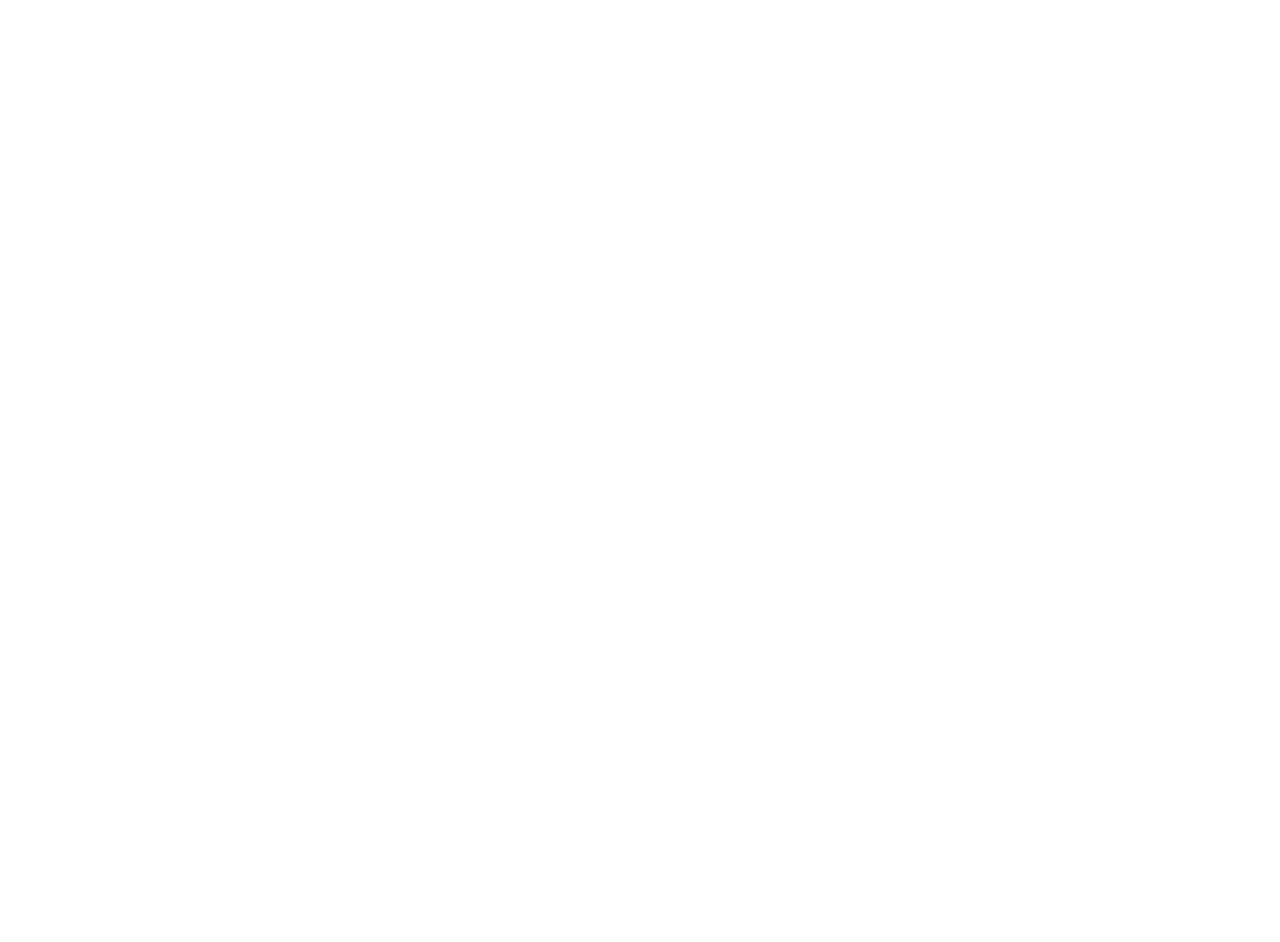
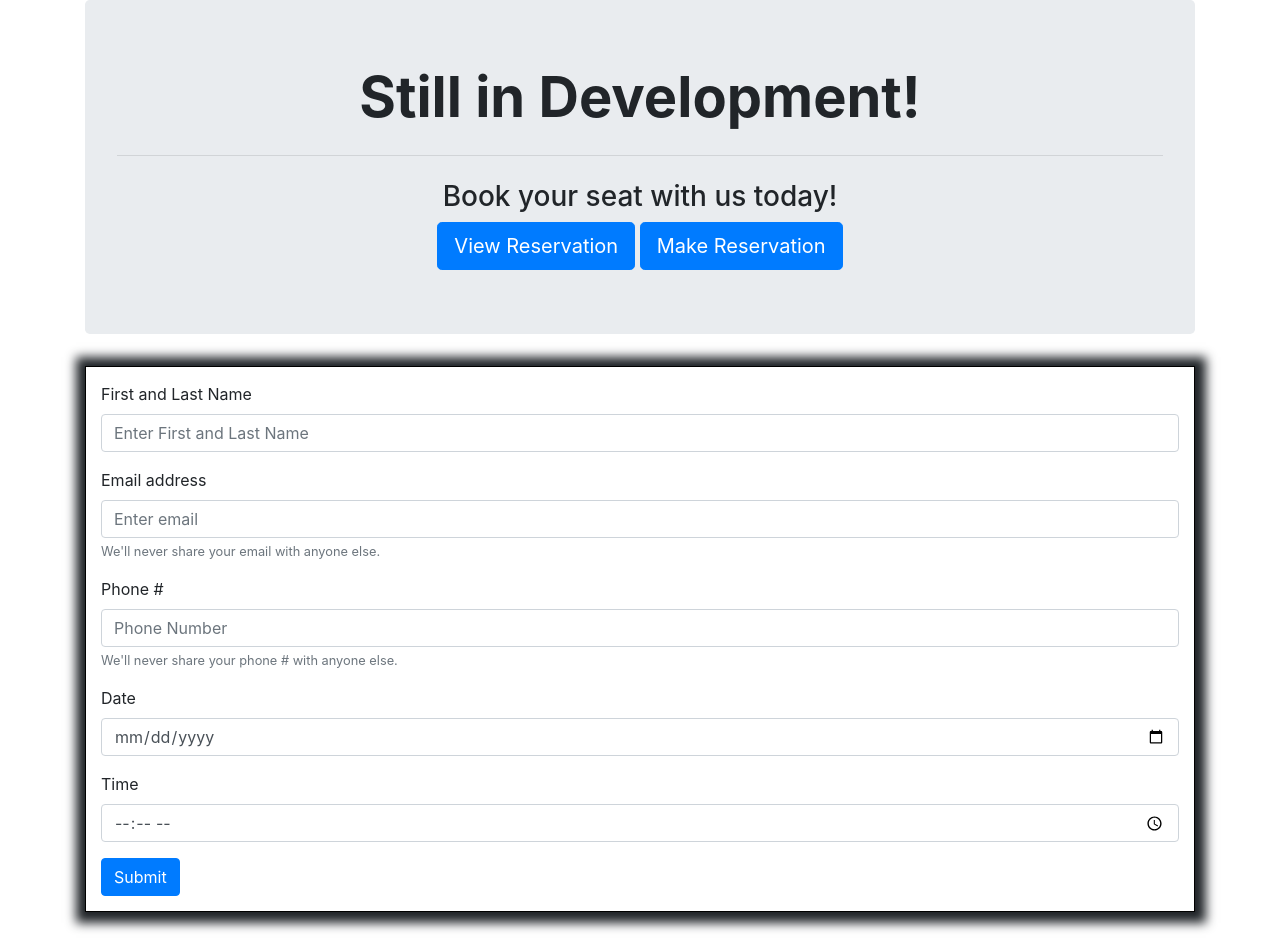
Before and after one commit to nadeemprasla/HotRestaurant, a plain HTML site: page make.html in a window 1280 px wide. Before the commit the page ends 800 px from the top, so only its background shows below. Drawn offline with nearby package versions, Linux system fonts and the light colour scheme.

Commit message:
added html basic completed

```diff
--- a/make.html
+++ b/make.html
@@ -0,0 +1,81 @@
+<!doctype html>
+<html lang="en">
+
+<head>
+    <meta charset="utf-8">
+    <meta name="viewport" content="width=device-width, initial-scale=1, shrink-to-fit=yes">
+
+    <link rel="stylesheet" href="https://stackpath.bootstrapcdn.com/bootstrap/4.3.1/css/bootstrap.min.css"
+        integrity="sha384-ggOyR0iXCbMQv3Xipma34MD+dH/1fQ784/j6cY/iJTQUOhcWr7x9JvoRxT2MZw1T" crossorigin="anonymous">
+
+    <title></title>
+</head>
+
+<body>
+    <div class="container">
+
+        <div class="jumbotron" style="">
+            <h1 class="display-4" style="text-align: center;font-weight: bold;">Still in Development!</h1>
+            <hr class="my-4">
+            <h3 style="text-align: center;">Book your seat with us today!</h3>
+            <div class="selectbtn" style="text-align: center;">
+                    <span>
+                            <a class="btn btn-primary btn-lg" href="/view" role="button">View Reservation</a>
+                            <a class="btn btn-primary btn-lg" href="/make" role="button">Make Reservation</a>
+                        </span>
+            </div>
+
+        </div>
+
+
+        <form style="border: 1px black solid;padding: 15px;box-shadow: 1px 1px 10px 10px;margin-bottom: 30px;">
+            <div class="form-group">
+                <label for="name">First and Last Name</label>
+                <input class="form-control" id="name" placeholder="Enter First and Last Name">
+            </div>
+            <div class="form-group">
+                <label for="exampleInputEmail1">Email address</label>
+                <input type="email" class="form-control" id="exampleInputEmail1" placeholder="Enter email">
+                <small class="form-text text-muted">We'll never share your email with anyone
+                    else.</small>
+            </div>
+            <div class="form-group">
+                <label for="">Phone #</label>
+                <input type="number" class="form-control" id="pnumber" placeholder="Phone Number">
+                <small class="form-text text-muted">We'll never share your phone # with anyone
+                    else.</small>
+            </div>
+            <div class="form-group">
+                <label for="">Date</label>
+                <input type="date" class="form-control" id="date" placeholder="Date">
+            </div>
+            <div class="form-group">
+                <label for="">Time</label>
+                <input type="time" class="form-control" id="time" placeholder="Time">
+            </div>
+            <button type="submit" class="btn btn-primary">Submit</button>
+        </form>
+    </div>
+
+
+
+
+    <script type="text/javascript">
+
+
+    </script>
+
+    <!-- Optional JavaScript -->
+    <!-- jQuery first, then Popper.js, then Bootstrap JS -->
+    <script src="https://code.jquery.com/jquery-3.4.1.js"
+        integrity="sha256-WpOohJOqMqqyKL9FccASB9O0KwACQJpFTUBLTYOVvVU=" crossorigin="anonymous"></script>
+    <script src="https://cdnjs.cloudflare.com/ajax/libs/popper.js/1.14.7/umd/popper.min.js"
+        integrity="sha384-UO2eT0CpHqdSJQ6hJty5KVphtPhzWj9WO1clHTMGa3JDZwrnQq4sF86dIHNDz0W1"
+        crossorigin="anonymous"></script>
+    <script src="https://stackpath.bootstrapcdn.com/bootstrap/4.3.1/js/bootstrap.min.js"
+        integrity="sha384-JjSmVgyd0p3pXB1rRibZUAYoIIy6OrQ6VrjIEaFf/nJGzIxFDsf4x0xIM+B07jRM"
+        crossorigin="anonymous"></script>
+
+</body>
+
+</html>
```
Also changed, not shown: index.html (+9 -9 lines), view.html (+69 -0 lines).
